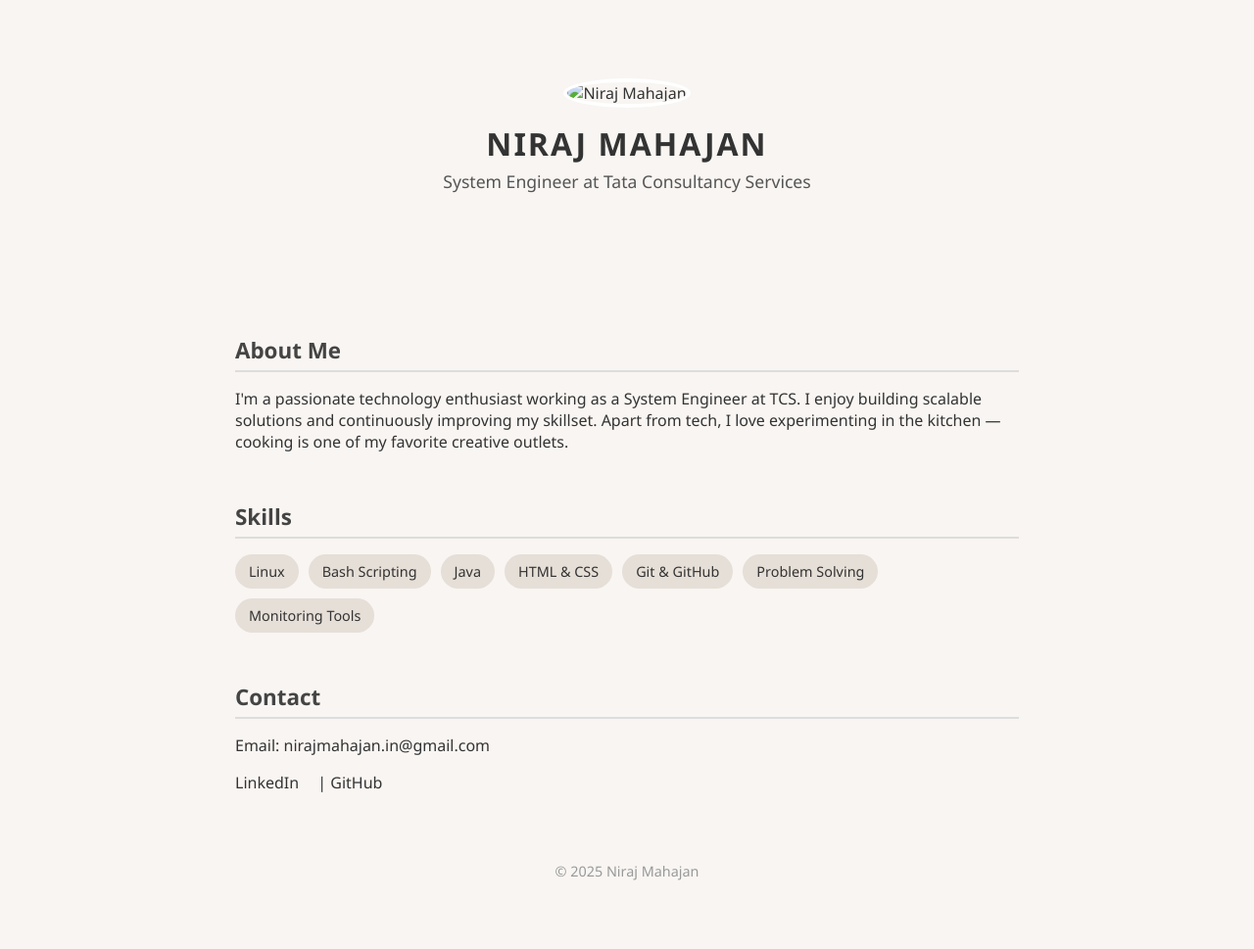
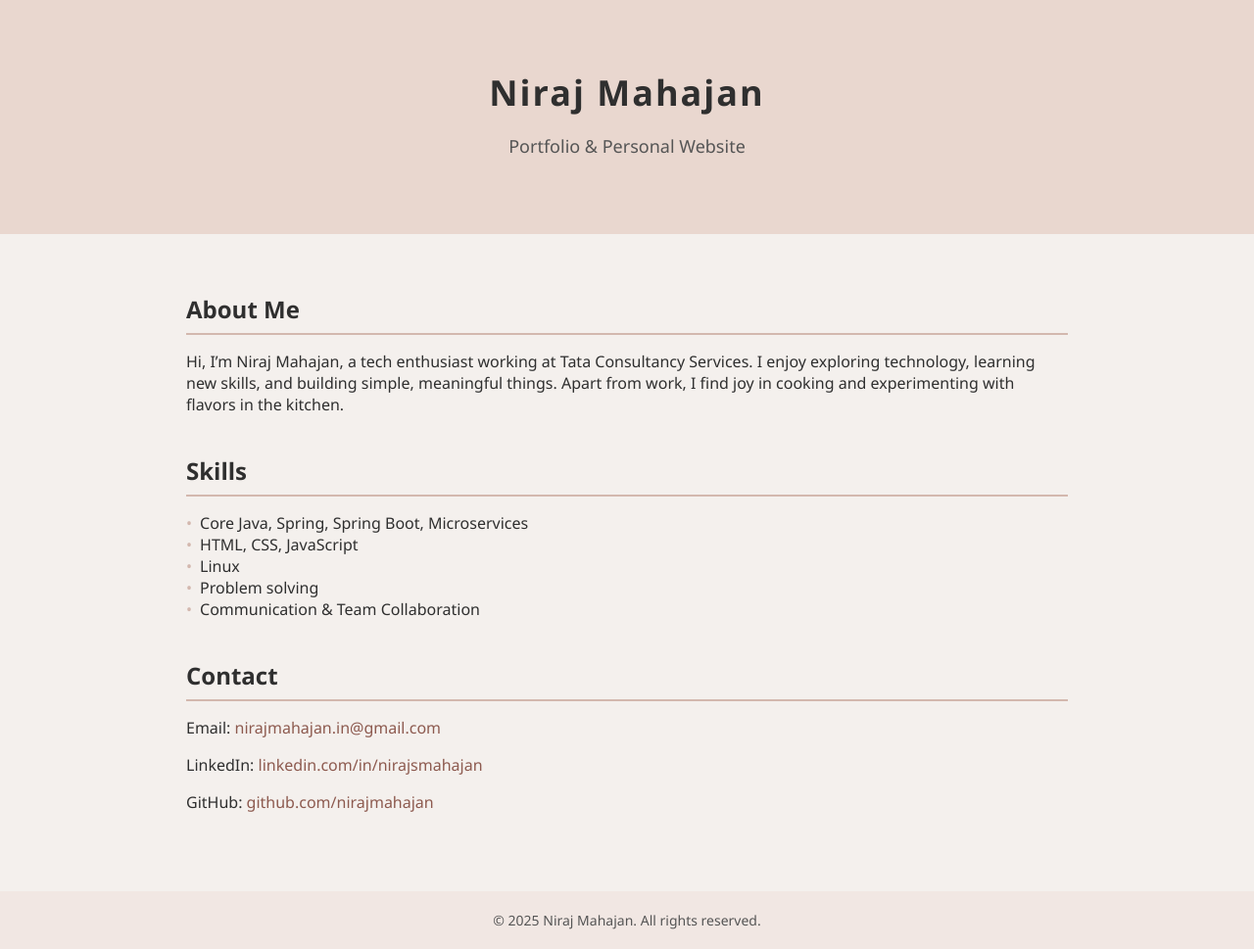
Before and after one commit to Niraj-Mahajan/niraj-mahajan.github.io, a plain HTML site: page index.html in a window 1280 px wide. Shown: the whole page at 98% size. Before the commit the page ends 919 px from the top, so only its background shows below. Drawn offline with Linux system fonts and the light colour scheme.

Commit message:
Update index.html

```diff
--- a/index.html
+++ b/index.html
@@ -1,129 +1,116 @@
 <!DOCTYPE html>
 <html lang="en">
 <head>
-  <meta charset="UTF-8" />
-  <meta name="viewport" content="width=device-width, initial-scale=1.0"/>
-  <title>Niraj Mahajan | Portfolio</title>
+  <meta charset="UTF-8">
+  <title>Niraj Mahajan</title>
   <style>
     body {
       margin: 0;
       font-family: 'Segoe UI', sans-serif;
-      background-color: #f8f5f2;
-      color: #333;
+      background-color: #f4f0ed;
+      color: #2f2f2f;
     }
 
     header {
-      background: url('76d31e0c-ed6b-46a5-806f-48ecdb335d69.png') no-repeat center center;
-      background-size: cover;
+      background-color: #e9d7cf;
       text-align: center;
-      padding: 80px 20px;
-      position: relative;
+      padding: 60px 20px;
     }
 
-    header img {
-      border-radius: 50%;
-      width: 120px;
-      border: 4px solid #fff;
-      margin-bottom: 15px;
-    }
-
-    h1 {
-      margin: 0;
-      font-size: 2rem;
+    header h1 {
+      font-size: 36px;
+      margin: 10px 0;
       letter-spacing: 2px;
     }
 
-    h2 {
-      margin-top: 5px;
-      font-weight: normal;
-      font-size: 1.1rem;
+    header p {
+      font-size: 18px;
       color: #555;
     }
 
-    section {
-      max-width: 800px;
-      margin: 50px auto;
-      padding: 0 20px;
+    .container {
+      padding: 40px 20px;
+      max-width: 900px;
+      margin: auto;
     }
 
-    section h3 {
-      font-size: 1.4rem;
-      margin-bottom: 15px;
-      color: #444;
-      border-bottom: 2px solid #ddd;
-      padding-bottom: 5px;
+    section {
+      margin-bottom: 40px;
     }
 
-    .skills ul {
+    h2 {
+      border-bottom: 2px solid #d3b8ae;
+      padding-bottom: 8px;
+      margin-bottom: 16px;
+    }
+
+    ul {
       list-style: none;
       padding: 0;
-      display: flex;
-      flex-wrap: wrap;
-      gap: 10px;
     }
 
-    .skills li {
-      background: #e6dfd7;
-      color: #333;
-      padding: 8px 14px;
-      border-radius: 20px;
-      font-size: 0.9rem;
+    ul li::before {
+      content: "•";
+      color: #d3b8ae;
+      margin-right: 8px;
     }
 
-    .contact a {
-      display: inline-block;
-      margin-right: 15px;
-      color: #333;
+    a {
+      color: #8d5a4f;
       text-decoration: none;
+    }
+
+    a:hover {
+      text-decoration: underline;
     }
 
     footer {
       text-align: center;
-      font-size: 0.9rem;
       padding: 20px;
-      color: #999;
+      font-size: 14px;
+      background-color: #f1e7e3;
+      color: #555;
     }
   </style>
 </head>
 <body>
 
   <header>
-    <img src="niraj-photo.jpg" alt="Niraj Mahajan">
-    <h1>NIRAJ MAHAJAN</h1>
-    <h2>System Engineer at Tata Consultancy Services</h2>
+    <h1>Niraj Mahajan</h1>
+    <p>Portfolio & Personal Website</p>
   </header>
 
+  <div class="container">
+
     <section>
-    <h3>About Me</h3>
+      <h2>About Me</h2>
       <p>
-      I'm a passionate technology enthusiast working as a System Engineer at TCS. I enjoy building scalable solutions and continuously improving my skillset. Apart from tech, I love experimenting in the kitchen — cooking is one of my favorite creative outlets.
+        Hi, I’m Niraj Mahajan, a tech enthusiast working at Tata Consultancy Services. I enjoy exploring technology, learning new skills, and building simple, meaningful things. Apart from work, I find joy in cooking and experimenting with flavors in the kitchen.
       </p>
     </section>
 
-  <section class="skills">
-    <h3>Skills</h3>
+    <section>
+      <h2>Skills</h2>
       <ul>
-      <li>Linux</li>
-      <li>Bash Scripting</li>
-      <li>Java</li>
-      <li>HTML & CSS</li>
-      <li>Git & GitHub</li>
-      <li>Problem Solving</li>
-      <li>Monitoring Tools</li>
+        <li>Core Java, Spring, Spring Boot, Microservices</li>
+        <li>HTML, CSS, JavaScript</li>
+        <li>Linux </li>
+        <li>Problem solving</li>
+        <li>Communication & Team Collaboration</li>
       </ul>
     </section>
 
-  <section class="contact">
-    <h3>Contact</h3>
+    <section>
+      <h2>Contact</h2>
       <p>Email: <a href="mailto:nirajmahajan.in@gmail.com">nirajmahajan.in@gmail.com</a></p>
-    <p>
-      <a href="https://www.linkedin.com/in/nirajsmahajan" target="_blank">LinkedIn</a> |
-      <a href="https://github.com/Niraj-Mahajan" target="_blank">GitHub</a>
-    </p>
+      <p>LinkedIn: <a href="https://www.linkedin.com/in/nirajsmahajan" target="_blank">linkedin.com/in/nirajsmahajan</a></p>
+      <p>GitHub: <a href="https://github.com/nirajmahajan" target="_blank">github.com/nirajmahajan</a></p>
     </section>
 
+  </div>
+
   <footer>
-    © 2025 Niraj Mahajan
+    &copy; 2025 Niraj Mahajan. All rights reserved.
   </footer>
 
 </body>
```
Lines whose indentation alone changed are shown as unchanged.
